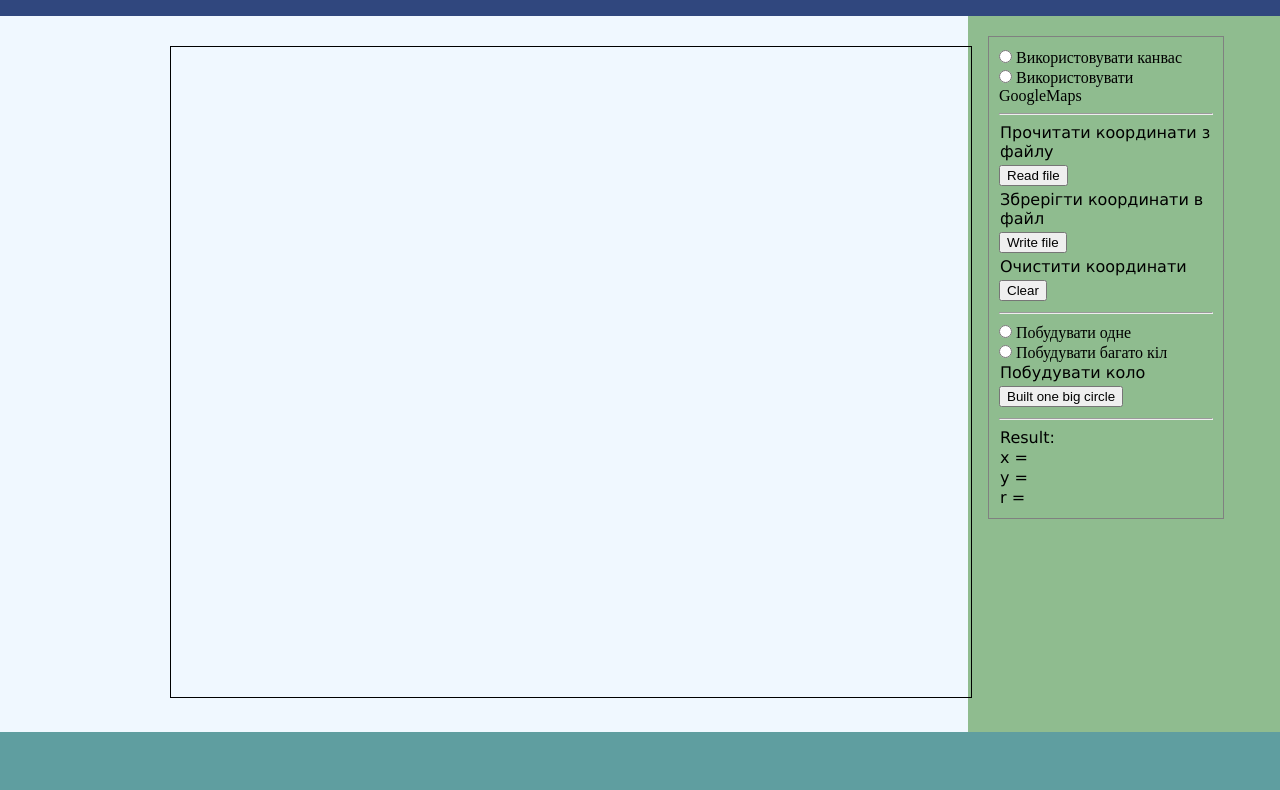
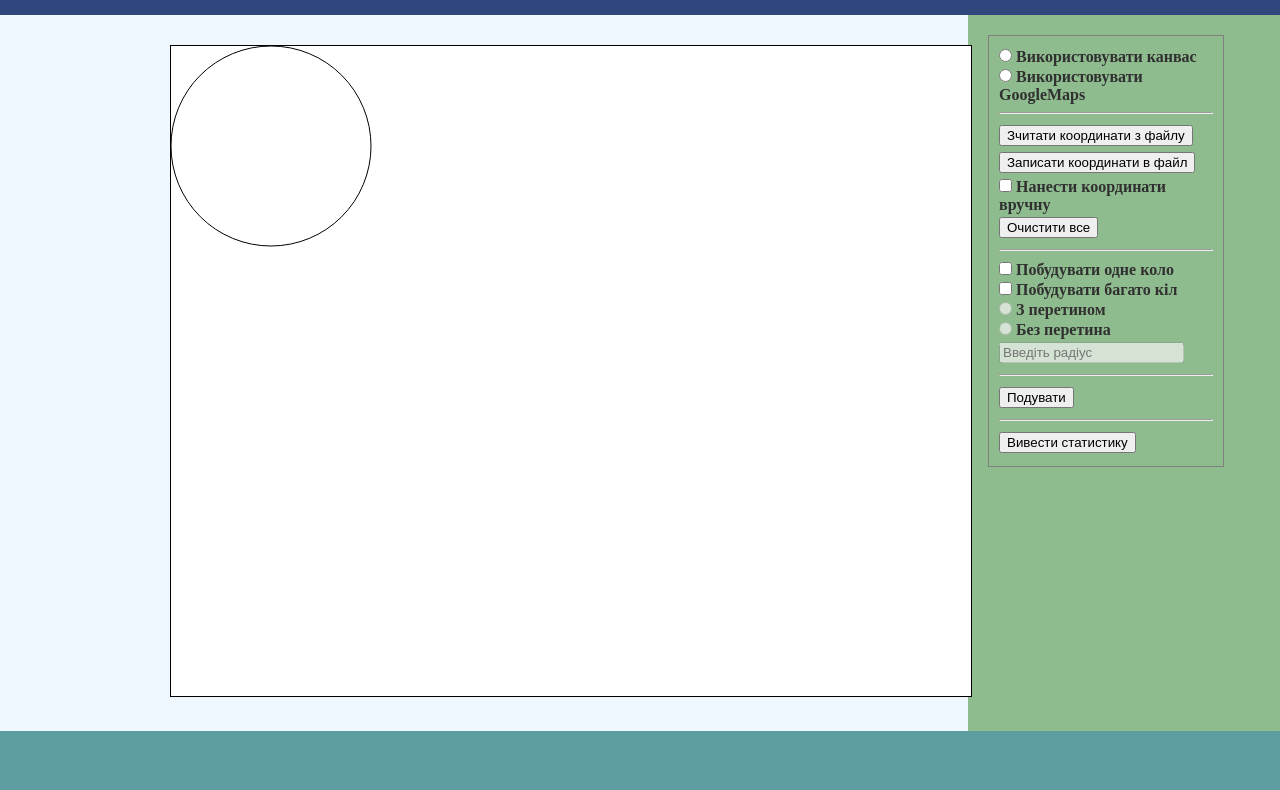
Before and after one commit to 6mahdapihka9/CoverageTask, a plain HTML site: page index.html in a window 1280 px wide. Shown: the part 85-875 px from the top of the page. Drawn offline with Linux system fonts and the light colour scheme.

Commit message:
js update: a lot of methods that work with forms html update: form updated

```diff
--- a/index.html
+++ b/index.html
@@ -6,17 +6,6 @@
         <meta name="author" content="Zul'Jin x Sacrifice x Baal">
         <meta name="viewport" content="width=device-width, initial-scale=1.0">
         <link rel="stylesheet" href="style.css">
-        <script>
-            var c = document.getElementById("canvas");
-            var ctx = c.getContext("2d");
-            ctx.strokeRect(5, 5, 25, 15);
-            ctx.scale(2, 2);
-            ctx.strokeRect(5, 5, 25, 15);
-            ctx.scale(2, 2);
-            ctx.strokeRect(5, 5, 25, 15);
-            ctx.scale(2, 2);
-            ctx.strokeRect(5, 5, 25, 15);
-        </script>
     </head>
     <body>
         <header>
@@ -24,42 +13,58 @@
         </header>
         <main>
             <div class="left">
-                <canvas id="canvas" width="800" height="650" style="border: 1px solid black;">
-                    <p>Ваш браузер не поддерживает рисование.</p>
-                </canvas>
+                <canvas id="canvas" width="800" height="650">Ваш браузер не поддерживает рисование</canvas>
+                <div id="stats">
+
+                </div>
             </div>
+
             <div class="right">
                 <form>
-                    <input type="radio" name="canv" value="canv"> Використовувати канвас
+                    <label>
+                        <input type="radio" name="canv" value="canv">
+                    </label> Використовувати канвас
                     <br>
-                    <input type="radio" name="canv" value="goog"> Використовувати GoogleMaps
+                    <label>
+                        <input type="radio" name="canv" value="goog">
+                    </label> Використовувати GoogleMaps
                     <hr>
-                    <p>Прочитати координати з файлу</p>
-                    <input type="button" value="Read file">
-                    <p>Збрерігти координати в файл</p>
-                    <input type="button" value="Write file">
-                    <p>Очистити координати</p>
-                    <input type="button" value="Clear">
+
+                    <input type="button" value="Зчитати координати з файлу">
+                    <br>
+                    <input type="button" value="Записати координати в файл">
+                    <br>
+                    <label>
+                        <input type="checkbox" name="inputByYourself" value="yourself">
+                    </label> Нанести координати вручну
+                    <br>
+                    <input type="button" value="Очистити все" onclick="clearAll()">
                     <hr>
-                    <input type="radio" name="oneOrMany" value="oneC"> Побудувати одне
+
+                    <label>
+                        <input type="checkbox" name="builtOne" value="oneC" >
+                    </label> Побудувати одне коло
                     <br>
-                    <input type="radio" name="oneOrMany" value="manyC"> Побудувати багато кіл
-                    <div class="oneCircle">
-                        <p>Побудувати коло</p>
-                        <input type="button" value="Built one big circle">
-                        <hr>
+                    <label>
+                        <input type="checkbox" name="builtMany" value="manyC" onchange="able_disable()">
+                    </label> Побудувати багато кіл
+                    <div>
+                        <label>
+                            <input class="many" type="radio" name="withoutIntersections" value="withInter" disabled>
+                        </label> З перетином
+                        <br>
+                        <label>
+                            <input class="many" type="radio" name="withoutIntersections" value="withoutInter" disabled>
+                        </label> Без перетина
+                        <br>
+                        <label for="radius"></label><input class="many" type="text" name="name" id="radius" value="" placeholder="Введіть радіус" disabled>
                     </div>
-                    <div class="manyCircles" hidden>
-                        <p>Побудувати кола</p>
-                        <input type="button" value="Built many small circles">
-                        <p>Введіть радіус:</p>
-                        <input type="text" name="name" id="radius" value="" placeholder="Введіть радіус">
-                        <hr>
-                    </div>
-                    <p>Result:</p>
-                    <p>x = </p>
-                    <p>y = </p>
-                    <p>r = </p>
+                    <hr>
+
+                    <input type="button" value="Подувати" onclick="built()">
+                    <hr>
+
+                    <input type="button" name="addStats" value="Вивести статистику" onclick="addDivStats()">
                 </form>
 
 
@@ -77,4 +82,5 @@
             <a href="#">&copy; Zul'Jin x Sacrifice x Baal</a>
         </footer>
     </body>
+    <script src="script.js" language="JavaScript"></script>
 </html>
--- a/script.js
+++ b/script.js
@@ -1,7 +1,94 @@
-const canvas = document.getElementById('canvas');
-const ctx = canvas.getContext('2d');
+const CANVAS = document.getElementById('canvas');
+const CTX = CANVAS.getContext('2d');
+let intersectionEachOthers = false;
+let oneCircle = true;
+let manyCircles = false;
+let atAllDots = true;
+let choosing = false;
+let dots = [];
 
+function grid(scl){
+    CTX.clearRect(0,0, CANVAS.width, CANVAS.height);
+}
+function dataImport(){
+    let coordinatesStr;
+    //ToDo
+}
+function dataExport(){
 
-ctx.strokeRect(5, 5, 25, 15);
-ctx.scale(2, 2);
-ctx.strokeRect(5, 5, 25, 15);
+}
+function clearAll() {
+    grid();
+}
+function built() {
+    let form = document.forms[0];
+    if (form.builtOne.checked)
+        builtOne();
+    if (form.builtMany.checked)
+        builtMany();
+}
+function builtOne(){
+    console.log("build one");
+}
+function builtMany(){
+    console.log("build many");
+}
+function addDivStats() {
+    let statsDiv = document.getElementById('stats');
+    let div;
+    div = document.createElement('div');
+    div.style.border = "1px solid black";
+    div.innerText = "Точка №" + 0 + ": x = " + 0 + ", y = " + 0 + ", входить в кола: " + "...";
+    statsDiv.append(div);
+}
+function able_disable() {
+    let inputMany = document.getElementsByClassName('many');
+    for(i in inputMany)
+        if (inputMany[i].disabled)
+            inputMany[i].disabled = false;
+        else
+            inputMany[i].disabled = true;
+}
+function statsExport(){
+
+}
+class Dot{
+    constructor(_x, _y) {
+        if (_x !== undefined && _y !== undefined) {
+            this.x = _x;
+            this.y = _y;
+        } else {
+            this.x = 0;
+            this.y = 0;
+        }
+        this.r = 0;
+        this.diff = 0;
+        this.covered = false;
+    }
+    Diff (_x, _y, _R) {
+        this.r = Math.sqrt(Math.pow(this.x - _x, 2) + Math.pow(this.y - _y, 2));
+        this.diff = _R - this.r;
+    };
+}
+
+CTX.arc(100, 100, 100, 0, Math.PI*2, true);
+CTX.stroke();
+
+let dot = new Dot(5, 6);
+for (k in dot)
+    console.log( k  + " " + dot[k]);
+let mouse = {
+    x : 0,
+    y : 0,
+    down: false
+};
+window.onmousemove = function (e) {
+    mouse.x = e.pageX;
+    mouse.y = e.pageY;
+};
+window.onmousedown = function () {
+    mouse.down = true;
+};
+window.onmouseup = function () {
+    mouse.down = false;
+};
--- a/style.css
+++ b/style.css
@@ -6,28 +6,21 @@ header{
     background-color: #30477e;
     padding: 10px;
 }
+h1, h2, p, a{
+    font-family: inherit;
+    font-weight: bold;
+    text-decoration: none;
+    color: #303030;
+}
 h1 {
     color: white;
-}
-h1, h2, p, a{
-    font-family: Verdana, serif;
-    font-weight: bold;
-    text-decoration: none;
-}
-h1{
     text-align: center;
 }
 form {
+    font-weight: bold;
+    color: #303030;
     padding: 10px;
     border: 1px solid grey;
-}
-form p{
-    font-weight: normal;
-}
-#mainSection p{
-    font-family: Arial, Helvetica, sans-serif;
-    font-weight: normal;
-    text-decoration: none;
 }
 .left{
     background-color: aliceblue;
@@ -49,27 +42,6 @@ form{
 input{
     margin: 3px 0 3px 0;
 }
-.elem{
-    margin: 10px;
-    padding: 10px;
-    border: 1px solid grey;
-    float: left;
-}
-p .price{
-    color: #009257;
-}
-.elem p{
-    font-family: Sans, sans-serif;
-    text-align: center;
-    font-weight: 700;
-    font-size: 14px;
-    color: black;
-    margin-bottom: 0;
-    margin-top: 0;
-}
-#authorSection p{
-    font-weight: normal;
-}
 footer{
     background-color: cadetblue;
     padding: 80px;
@@ -78,3 +50,9 @@ footer{
 footer p{
     font-weight: normal;
 }
+#canvas{
+    width: 800px;
+    height: 650px;
+    border: 1px solid black;
+    background-color: white;
+}
```
